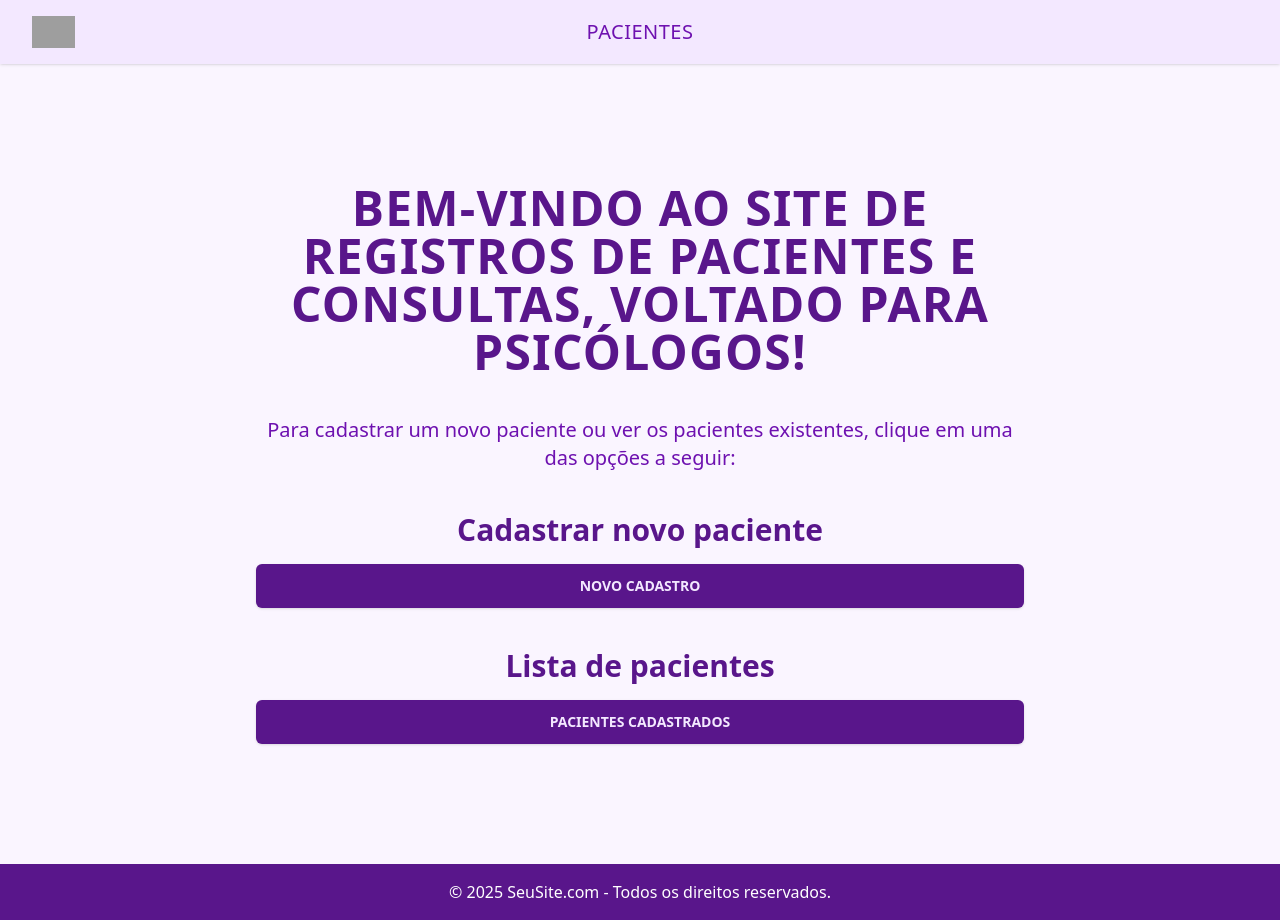
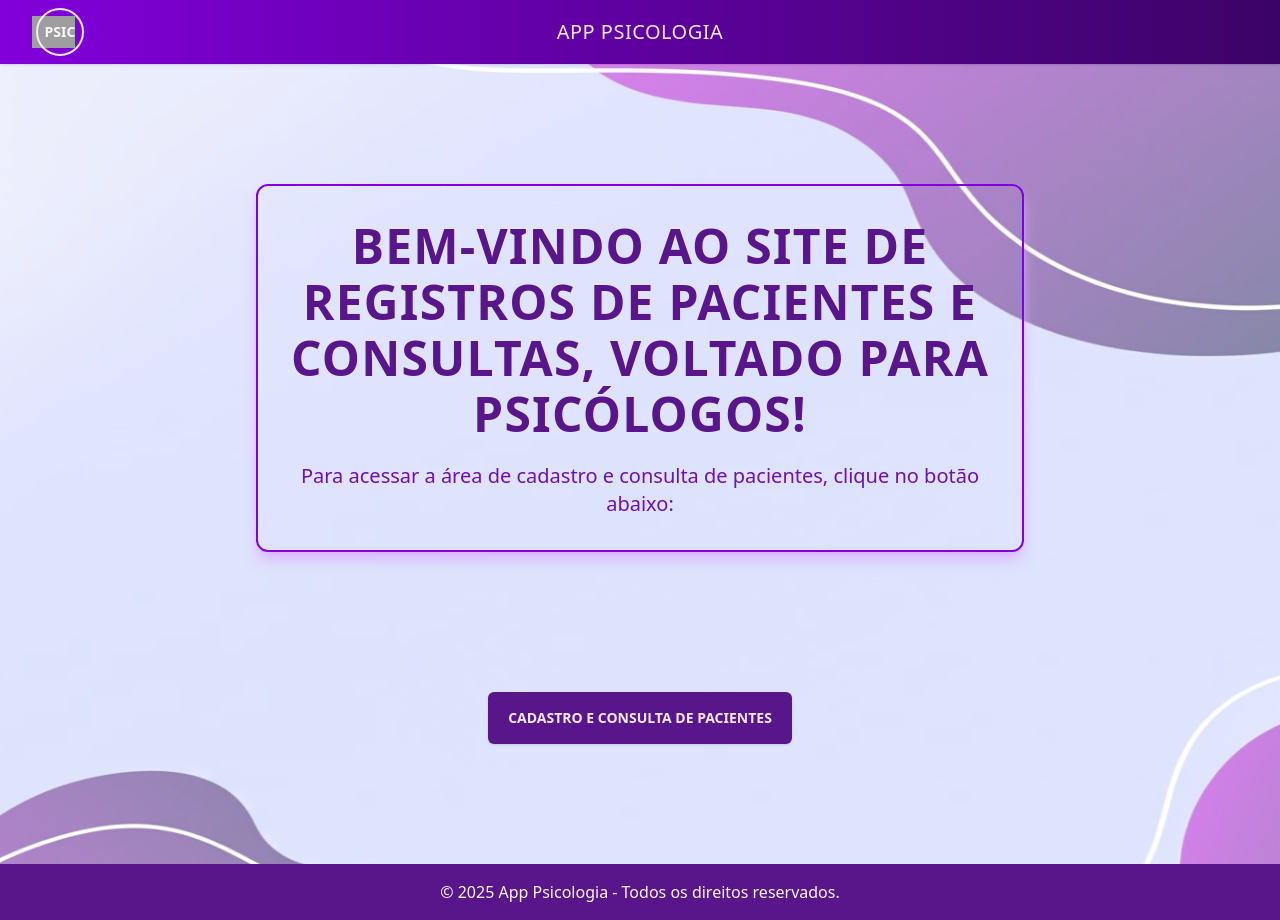
Before and after one commit to RaphaelReggiani/app_gerenciamento_psicologia, a Django app: page / in a window 1280 px wide. Run offline with Django 5.2, Linux system fonts and the light colour scheme; grey boxes are pictures that could not be loaded.

Commit message:
Rev 02
Revisão 02

- Otimizações;
- Background;
- Acréscimo da home page;
- Contador de visualizações das consultas.

```diff
--- a/pacientes/templates/home.html
+++ b/pacientes/templates/home.html
@@ -1,40 +1,31 @@
 {% extends "base.html" %}
 
+{% load static %}
+
 {% block 'body' %}
-<div class="bg-purple-50 min-h-screen flex items-center justify-center px-4 py-10">
-  <div class="max-w-3xl w-full space-y-10 text-center">
 
-    <!-- TÍTULO PRINCIPAL -->
-    <h2 class="uppercase text-4xl sm:text-5xl font-bold tracking-wide text-purple-900">
-      Bem-vindo ao site de registros de pacientes e consultas, voltado para psicólogos!
-    </h2>
+<div class="min-h-screen flex items-center justify-center px-4 py-8 bg-center bg-no-repeat bg-cover" style="background-image: url('{% static "images/Background_app_psicologia.jpg" %}'); background-color: rgba(255, 255, 255, 0.5); background-size: 110% 110%; background-blend-mode: overlay;">
+  <div class="max-w-3xl w-full space-y-20 text-center">
 
-    <p class="text-lg sm:text-xl text-purple-800">
-      Para cadastrar um novo paciente ou ver os pacientes existentes, clique em uma das opções a seguir:
-    </p>
+    <div class="bg-transparent rounded-xl border-2 border-purple-700 shadow-lg shadow-purple-300 p-8">
+      <!-- TÍTULO PRINCIPAL -->
+      <h2 class="uppercase text-4xl sm:text-5xl font-bold tracking-wide text-purple-900 leading-[3.5rem]">
+        Bem-vindo ao site de registros de pacientes e consultas, voltado para psicólogos!
+      </h2>
+
+      <p class="mt-5 text-lg sm:text-xl text-purple-800">
+        Para acessar a área de cadastro e consulta de pacientes, clique no botão abaixo:
+      </p>
+
+    </div>
 
     <!-- CADASTRAR NOVO PACIENTE -->
     <div class="space-y-4">
-      <h2 class="text-2xl sm:text-3xl font-semibold text-purple-900">
-        Cadastrar novo paciente
-      </h2>
 
       <form method="get" action="{% url 'pacientes' %}">
-        <button type="submit" class="inline-flex justify-center rounded-md bg-purple-900 px-5 py-3 text-sm font-semibold text-purple-100 shadow-sm hover:bg-purple-700 focus:outline-none focus:ring-2 focus:ring-offset-2 focus:ring-purple-600 w-full">
-          NOVO CADASTRO
-        </button>
-      </form>
-    </div>
 
-    <!-- LISTA DE PACIENTES -->
-    <div class="space-y-4">
-      <h2 class="text-2xl sm:text-3xl font-semibold text-purple-900">
-        Lista de pacientes
-      </h2>
-
-      <form method="get" action="{% url 'pacientes' %}">
-        <button type="submit" class="inline-flex justify-center rounded-md bg-purple-900 px-5 py-3 text-sm font-semibold text-purple-100 shadow-sm hover:bg-purple-700 focus:outline-none focus:ring-2 focus:ring-offset-2 focus:ring-purple-600 w-full">
-          PACIENTES CADASTRADOS
+        <button type="submit" class="mt-15 inline-flex justify-center rounded-md cursor-pointer bg-purple-900 px-5 py-4 text-sm font-semibold text-purple-100 shadow-sm hover:bg-purple-700 focus:outline-none focus:ring-2 focus:ring-offset-2 focus:ring-purple-600">
+          CADASTRO E CONSULTA DE PACIENTES
         </button>
       </form>
     </div>
@@ -44,7 +35,7 @@
 {% endblock 'body' %}
 
 {% block 'footer' %}
-<footer class="bg-purple-900 text-white text-center py-4">
-  © 2025 SeuSite.com - Todos os direitos reservados.
+<footer class="bg-purple-900 text-purple-50 text-center py-4">
+  © 2025 App Psicologia - Todos os direitos reservados.
 </footer>
 {% endblock 'footer' %}
--- a/pacientes/urls.py
+++ b/pacientes/urls.py
@@ -2,7 +2,7 @@ from django.urls import path
 from . import views
 
 urlpatterns = [
-    path('', views.pacientes, name="home"),
+    path('', views.home, name="home"),
     path('pacientes/', views.pacientes, name="pacientes"),
     path('<int:id>', views.paciente_view, name="paciente_view"),
     path('atualizar_paciente/<int:id>', views.atualizar_paciente, name="atualizar_paciente"),
--- a/pacientes/views.py
+++ b/pacientes/views.py
@@ -61,10 +61,11 @@ def paciente_view(request, id):
     if request.method == "GET":
         tarefas = Tarefas.objects.all()
         consultas = Consultas.objects.filter(paciente=paciente)
+        total_consultas = consultas.count()
 
         tuple_grafico = ([str(i.data) for i in consultas], [str(i.humor) for i in consultas])
 
-        return render(request, 'paciente.html', {'paciente' : paciente, 'tarefas' : tarefas, 'consultas' : consultas, 'tuple_grafico' : tuple_grafico})
+        return render(request, 'paciente.html', {'paciente' : paciente, 'tarefas' : tarefas, 'consultas' : consultas, 'tuple_grafico' : tuple_grafico, 'total_consultas' : total_consultas})
     elif request.method == "POST":
         humor = request.POST.get('humor')
         registro_geral = request.POST.get('registro_geral')
--- a/templates/base.html
+++ b/templates/base.html
@@ -7,7 +7,7 @@
     {% block 'head' %}{% endblock 'head' %}
 </head>
 <body class="pt-16">
-    <header class="fixed top-0 inset-x-0 z-50 bg-purple-100 shadow">
+    <header class="fixed top-0 inset-x-0 z-50 bg-gradient-to-r from-purple-700 via-purple-850 to-purple-950 shadow">
         <nav class="flex items-center justify-between p-4 lg:px-8" aria-label="Global">
           <div class="flex lg:flex-1">
             <a href="#" class="-m-1.5 p-1.5">
@@ -22,8 +22,15 @@
               </svg>
             </button>
           </div>
+
+          <div class="ml-5 absolute left-4 flex items-center">
+            <div class="rounded-full border-2 border-purple-100 text-purple-50 w-12 h-12 flex items-center justify-center font-bold text-sm">
+              <a href="{% url 'home' %}">PSIC</a>
+            </div>
+          </div>
+
           <div class="hidden lg:flex lg:gap-x-12">
-            <a href="{% url 'pacientes' %}" class="text-xl font-medium text-purple-800 hover:text-purple-600 tracking-wide transition-colors duration-300">PACIENTES</a>
+            <a class="text-xl font-medium text-purple-100 hover:text-purple-50 tracking-wide transition-colors duration-300">APP PSICOLOGIA</a>
           </div>
           <div class="hidden lg:flex lg:flex-1 lg:justify-end">
 
```
Also changed, not shown: pacientes/templates/consulta_publica.html (+32 -41 lines), pacientes/templates/paciente.html (+42 -100 lines), pacientes/templates/pacientes.html (+8 -6 lines), templates_static/images/Background_app_psicologia.jpg (added).
